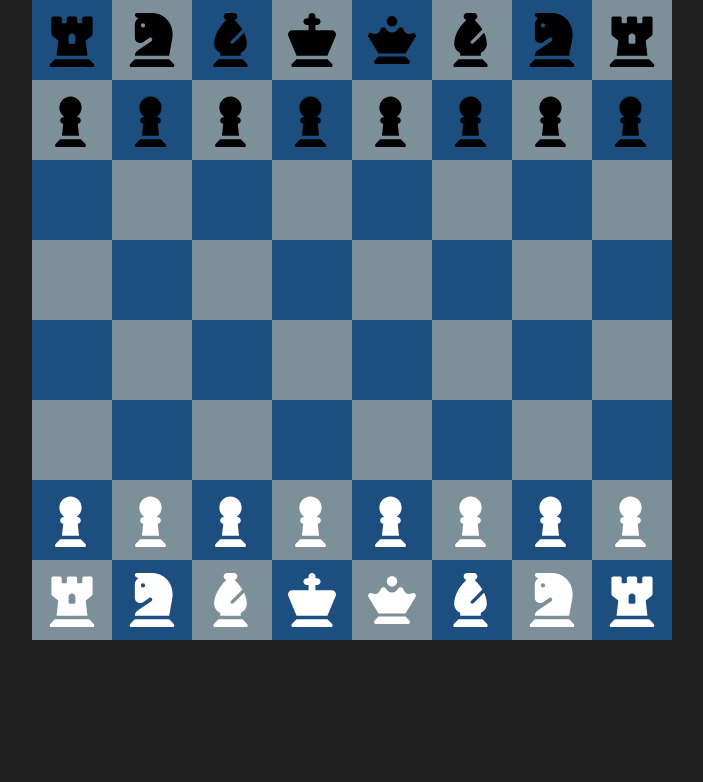
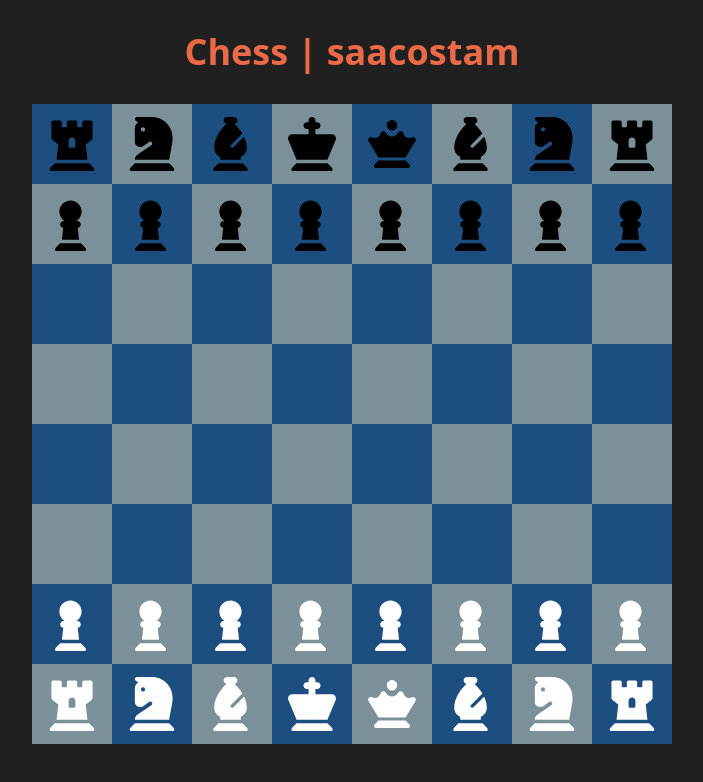
Before and after one commit to saacostam/chess, a React (Vite) app: page / in a window 1280 px wide. Shown: the top 782 px of the page, without its empty margins (288-991 px from the left). Built offline with nearby package versions, Linux system fonts and the light colour scheme.

Commit message:
build(vite): configure outdir to /docs

```diff
--- a/src/App.tsx
+++ b/src/App.tsx
@@ -3,6 +3,7 @@ import { ChessBoard, ChessPieceColor } from './modules/chess-board';
 function App() {
   return (
     <>
+      <h1 className='text-4xl text-accent font-bold my-8 text-center'>Chess | saacostam</h1>
       <ChessBoard currentPlayerColor={ChessPieceColor.WHITE} />
     </>
   );
--- a/vite.config.ts
+++ b/vite.config.ts
@@ -4,4 +4,8 @@ import react from '@vitejs/plugin-react-swc'
 // https://vitejs.dev/config/
 export default defineConfig({
   plugins: [react()],
+  base: './',
+  build: {
+    outDir: './docs'
+  }
 })
```
